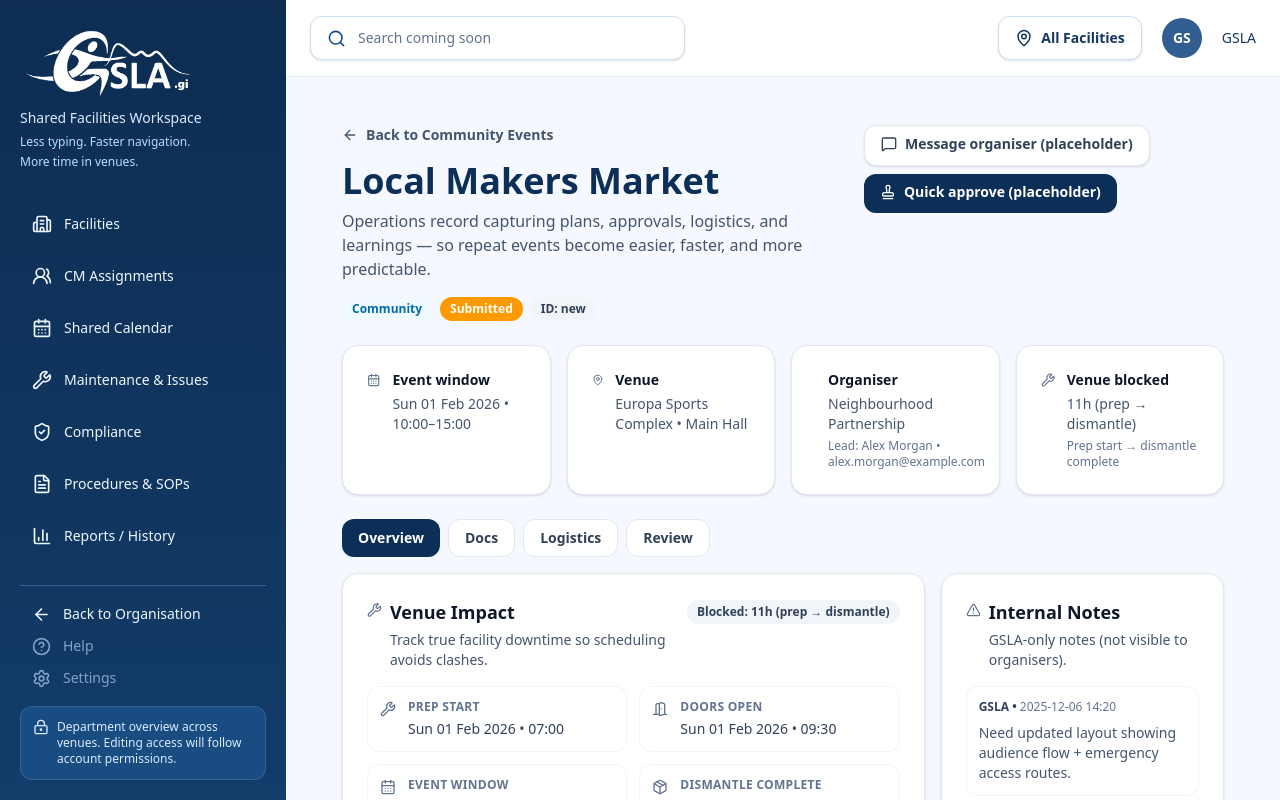
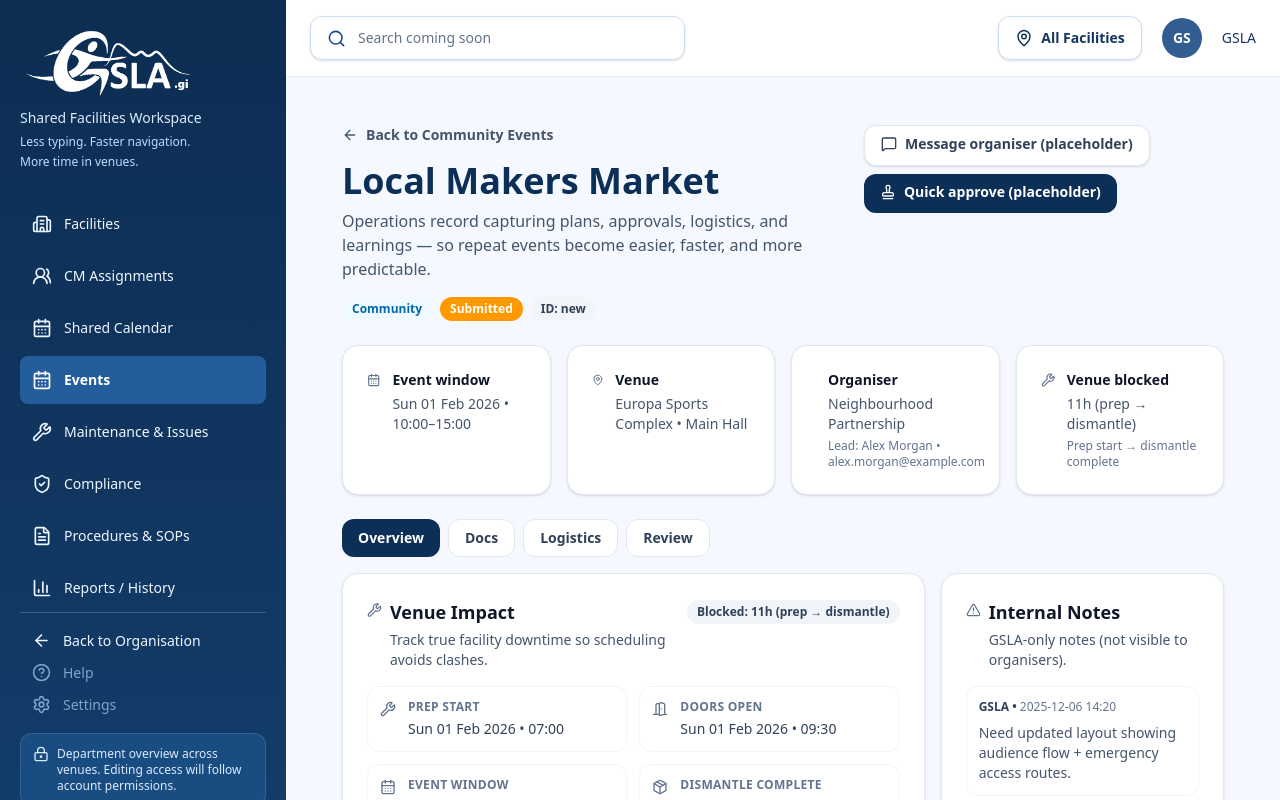
Before and after one commit to gibfesta/gsla-new-sdu, a Next.js app: page /facilities/events/new in a window 1280 px wide. Shown: the top 800 px of the page. Built offline with nearby package versions, Linux system fonts and the light colour scheme.

Commit message:
Add Facilities Events to department sidebar

```diff
--- a/components/facilities/FacilitiesDepartmentSidebar.tsx
+++ b/components/facilities/FacilitiesDepartmentSidebar.tsx
@@ -13,6 +13,7 @@ const items: Item[] = [
   { label: "Facilities", href: "/facilities/dashboard", icon: Building2, activeFor: ["/facilities/facilities"] },
   { label: "CM Assignments", href: "/facilities/cm-assignments", icon: UsersRound },
   { label: "Shared Calendar", href: "/facilities/shared-calendar", icon: CalendarDays },
+  { label: "Events", href: "/facilities/events", icon: CalendarDays },
   { label: "Maintenance & Issues", href: "/facilities/maintenance", icon: Wrench },
   { label: "Compliance", href: "/facilities/compliance", icon: ShieldCheck },
   { label: "Procedures & SOPs", href: "/facilities/procedures", icon: FileText },
@@ -29,7 +30,7 @@ export default function FacilitiesDepartmentSidebar() {
         <p className="mt-1 text-xs leading-5 text-blue-200">Less typing. Faster navigation.<br />More time in venues.</p>
         <nav aria-label="Facilities department navigation" className="mt-7 space-y-1">
           {items.map(({ label, href, icon: Icon, activeFor }) => {
-            const active = pathname === href || (activeFor?.includes(pathname) ?? false);
+            const active = pathname === href || pathname.startsWith(href + "/") || (activeFor?.includes(pathname) ?? false);
             return <Link key={href} href={href} aria-current={active ? "page" : undefined} className={`flex min-h-12 items-center gap-3 rounded-lg px-3 py-2 text-sm transition ${active ? "bg-[#245d9b] font-semibold text-white" : "text-blue-50 hover:bg-white/10"}`}><Icon size={20} className="shrink-0" aria-hidden="true" />{label}</Link>;
           })}
         </nav>
```
